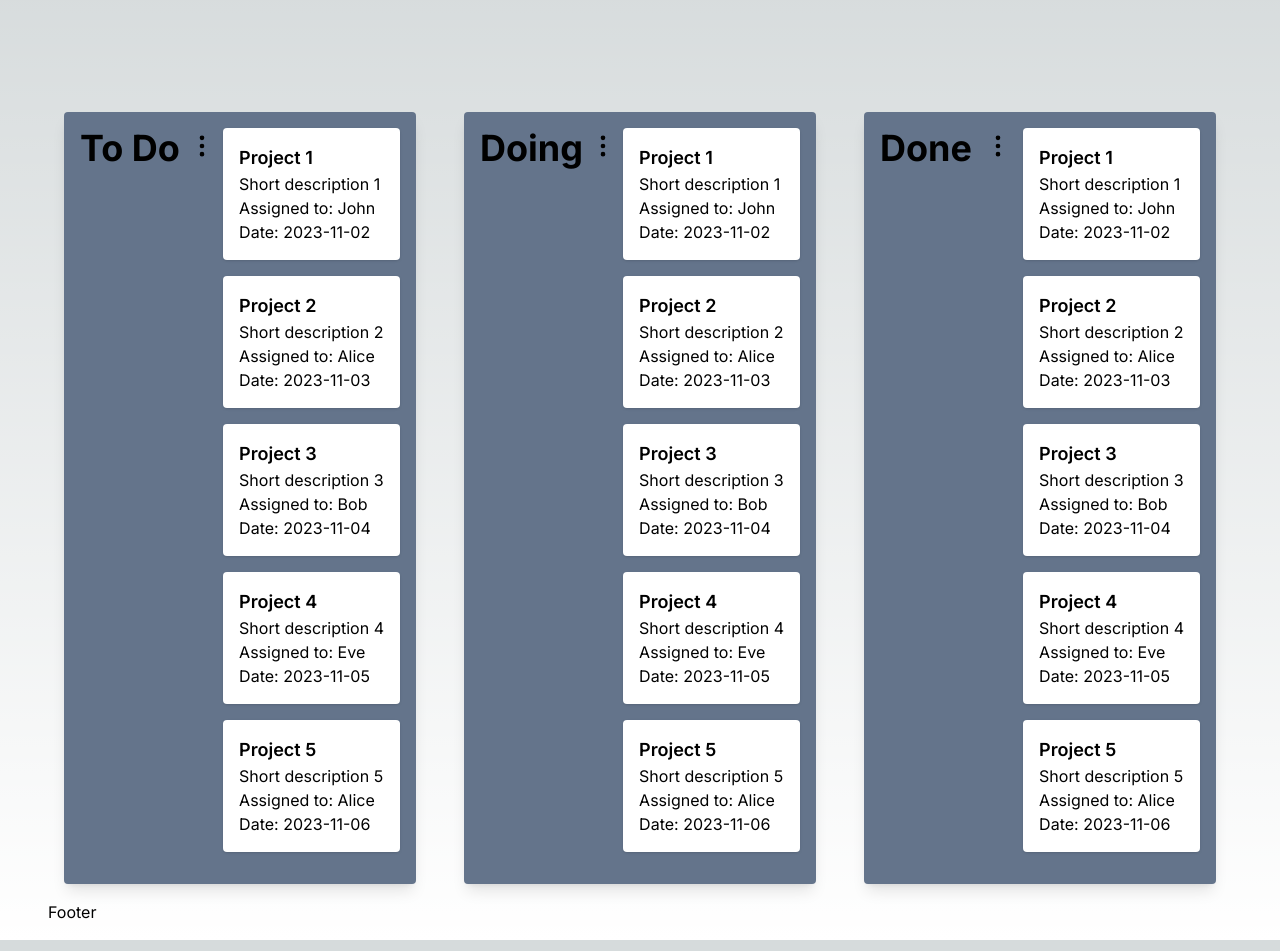
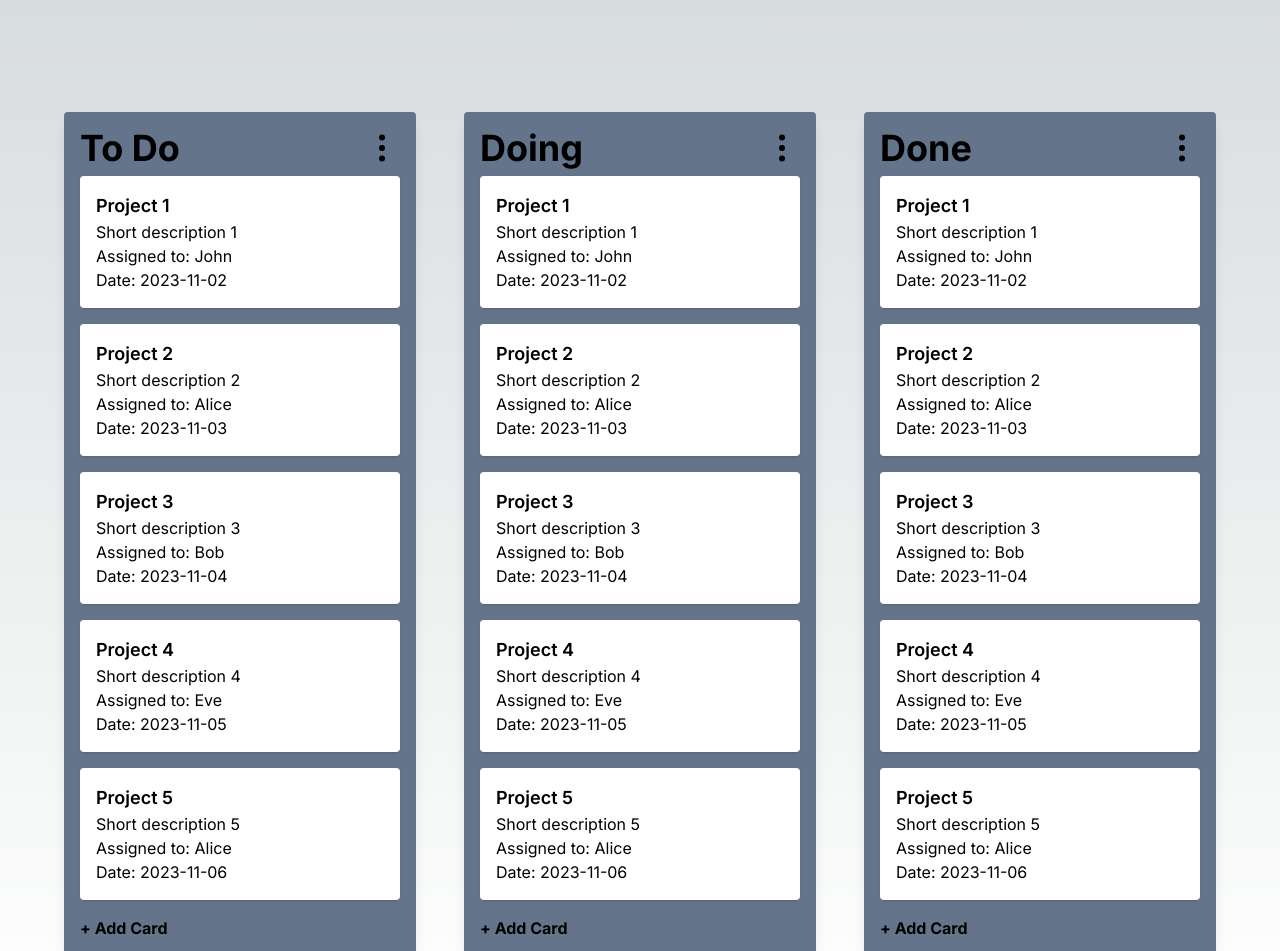
Before and after one commit to lunar-potato/tasky-app, a Next.js app: page / in a window 1280 px wide. Shown: the part 40-991 px from the top of the page. Built offline with nearby package versions, Linux system fonts and the light colour scheme.

Commit message:
Fixed layout

```diff
--- a/src/app/components/TaskContainer.jsx
+++ b/src/app/components/TaskContainer.jsx
@@ -9,11 +9,18 @@ const TaskContainer = ({ title }) => {
   const taskData = tasks.find((taskItem) => taskItem.title === title);
 
   return (
-    <div className="flex justify-between p-4 m-4 rounded shadow-lg bg-slate-500">
-      <h4 className="text-4xl font-bold">{title}</h4>
-      <MoreVertical className="p-1 w-9 h-9" />
+    <div className="p-4 m-4 rounded shadow-lg bg-slate-500">
+      <div className="flex items-center justify-between mb-2">
+        <h4 className="text-4xl font-bold">{title}</h4>
+        <button className="hover:text-white">
+          <MoreVertical className="w-9 h-9" />
+        </button>
+      </div>
       <div className="grid">
         <TaskCard tasks={taskData} />
+      </div>
+      <div>
+        <button className="flex items-start font-bold">+ Add Card</button>
       </div>
     </div>
   );
```
